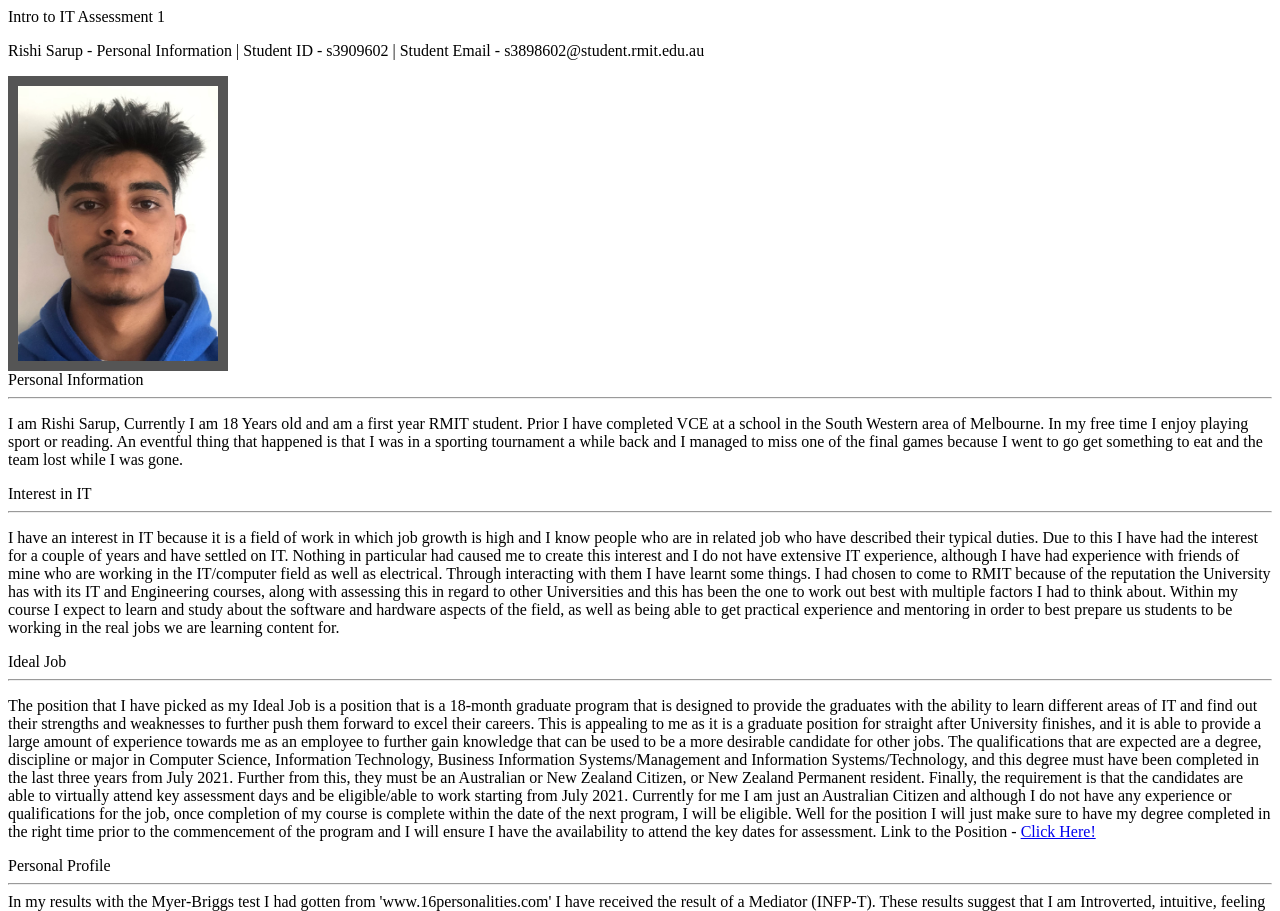
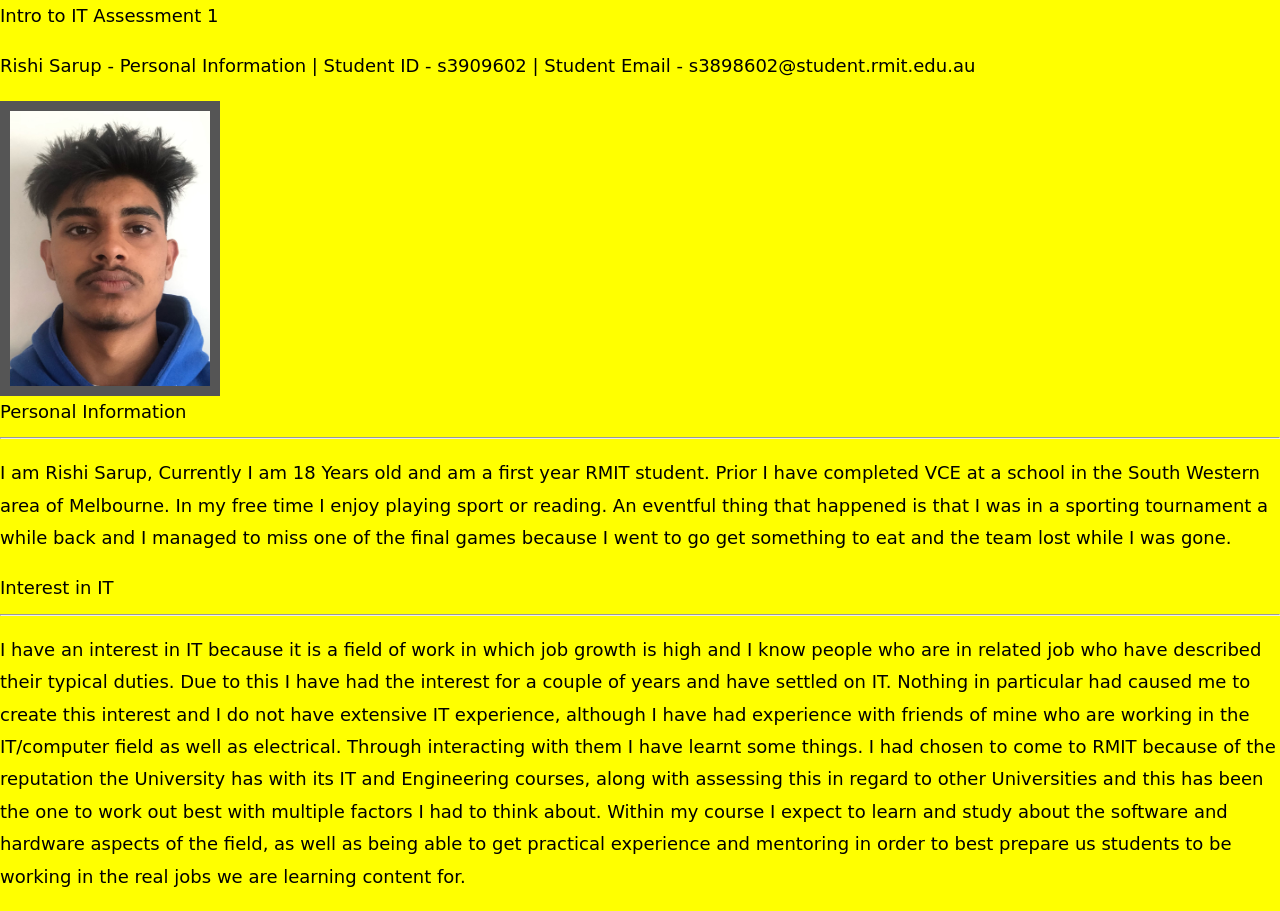
Before and after one commit to s3898602/assessment_1-IT, a plain HTML site: page index.html in a window 1280 px wide. Shown: the top 911 px of the page. Drawn offline with Linux system fonts and the light colour scheme.

Commit message:
Update index.html

```diff
--- a/index.html
+++ b/index.html
@@ -1,7 +1,7 @@
 <html>
   <head>
     <title>Intro to IT Assignment 1 </title>
-    <link rel="coolpaper" type="text/css"
+    <link rel="stylesheet" type="text/css"
 		href="styles.css">
     <style>
 img {
```
